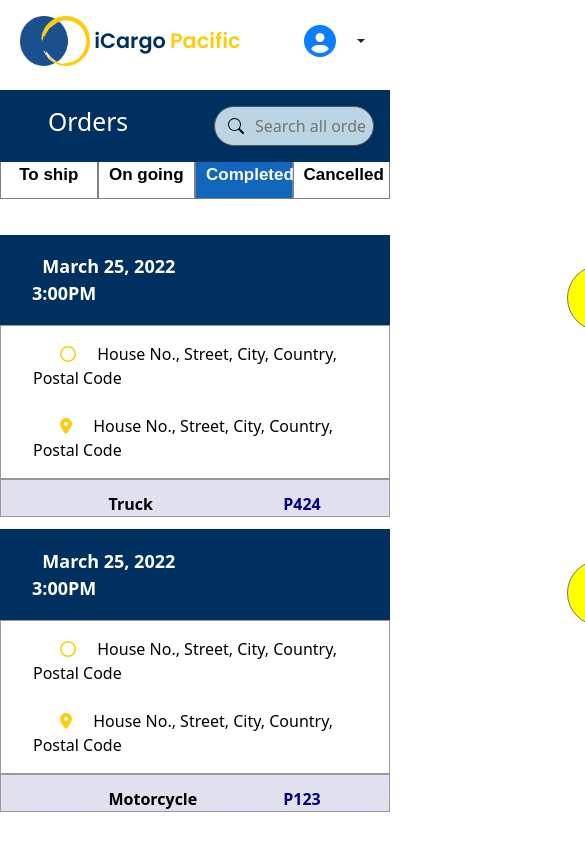
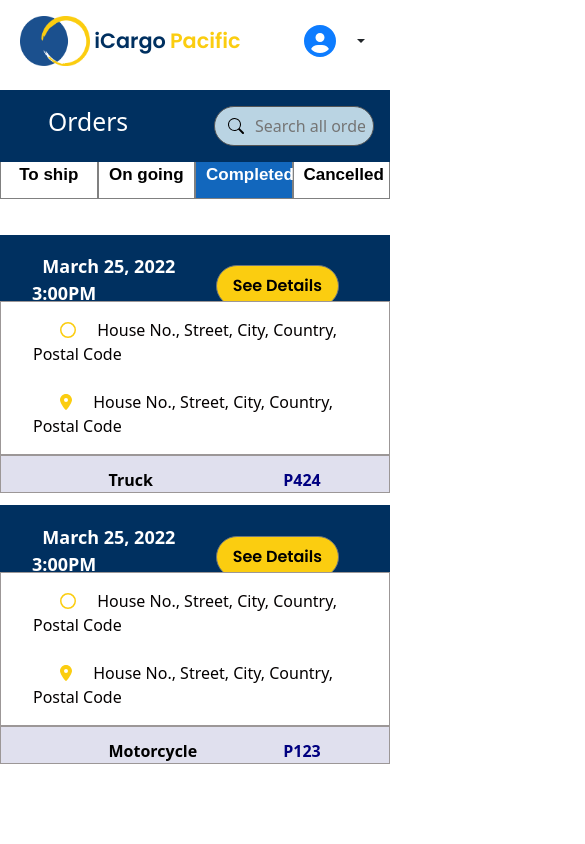
Before and after one commit to fambaridz/iCargoMerchant, a Vue app: page /complete in a window 390 px wide. Shown: the top 844 px of the page, 585 px wide, since content can reach past the window. Built offline with nearby package versions, Linux system fonts and the light colour scheme; what vue-fullpage-modal, vue-popup-layer would draw is missing.

Commit message:
refactor: Updated Modal Complete

```diff
--- a/src/components/Orders/components/ModalCompleteOrders.vue
+++ b/src/components/Orders/components/ModalCompleteOrders.vue
@@ -1,6 +1,6 @@
 <template>
-  <div>
-    <b-button id=show-btn @click="showModal" style="margin-left:50ch;">See Details</b-button>
+  <div class="Modal">
+    <b-button id=show-btn @click="showModal">See Details</b-button>
 
     <b-modal ref="my-modal" title="Order Number">
 
@@ -12,7 +12,7 @@
 
         <!--ADDRESS-->
         <div class="container-fluid pick-upadd" style="margin-left:2ch;">
-        <br>
+          <br>
           <i class="far fa-circle" style="color:#FBCD10; text-align:left;"></i>
           &nbsp;&nbsp;<span id="usera">Makati City</span>
           <p>
@@ -32,7 +32,7 @@
 
         <!--PACKAGE DETAILS-->
         <div class="container-fluid package-details" style="margin-left:5ch;">
-        <br>
+          <br>
           <div class="row">
             <div class="col-1 text-left" style="color: black; height: 4px;">
               <br><img src="" width="70" height="50" alt="PACKAGE PIC">
@@ -132,7 +132,8 @@ export default {
 <style scoped>
 .datetime {
   background-color: #003060;
-  width: 30rem;
+  width: 28rem;
+  align-items: flex-start;
   height: 3em;
 }
 
@@ -142,20 +143,34 @@ export default {
   color: rgb(49, 48, 48);
   text-align: left;
 }
-.Price-MOP{
-  background-color:lightgray;
+
+.Price-MOP {
+  background-color: lightgray;
 }
-.distance{
-  background-color:lightgray;
+
+.distance {
+  background-color: lightgray;
 }
-#show-btn{
-  background-color: yellow;
+
+#show-btn {
+  background-color: #fbcd10;
   color: black;
-  font-family: 'Poppins','sans-serif';
+  font-family: 'Poppins', 'sans-serif';
   font-size: 1em;
   padding: .5em;
-  padding-left:1rem;
-  padding-right:1rem;
-  border-radius:4rem;
+  padding-left: 1rem;
+  padding-right: 1rem;
+  border-radius: 4rem;
+  margin-left: 50ch;
+}
+
+@media (max-width:700px) {
+  .datetime {
+    width: 22rem;
+  }
+
+  #show-btn {
+    margin-left: 16ch;
+  }
 }
 </style>
```
